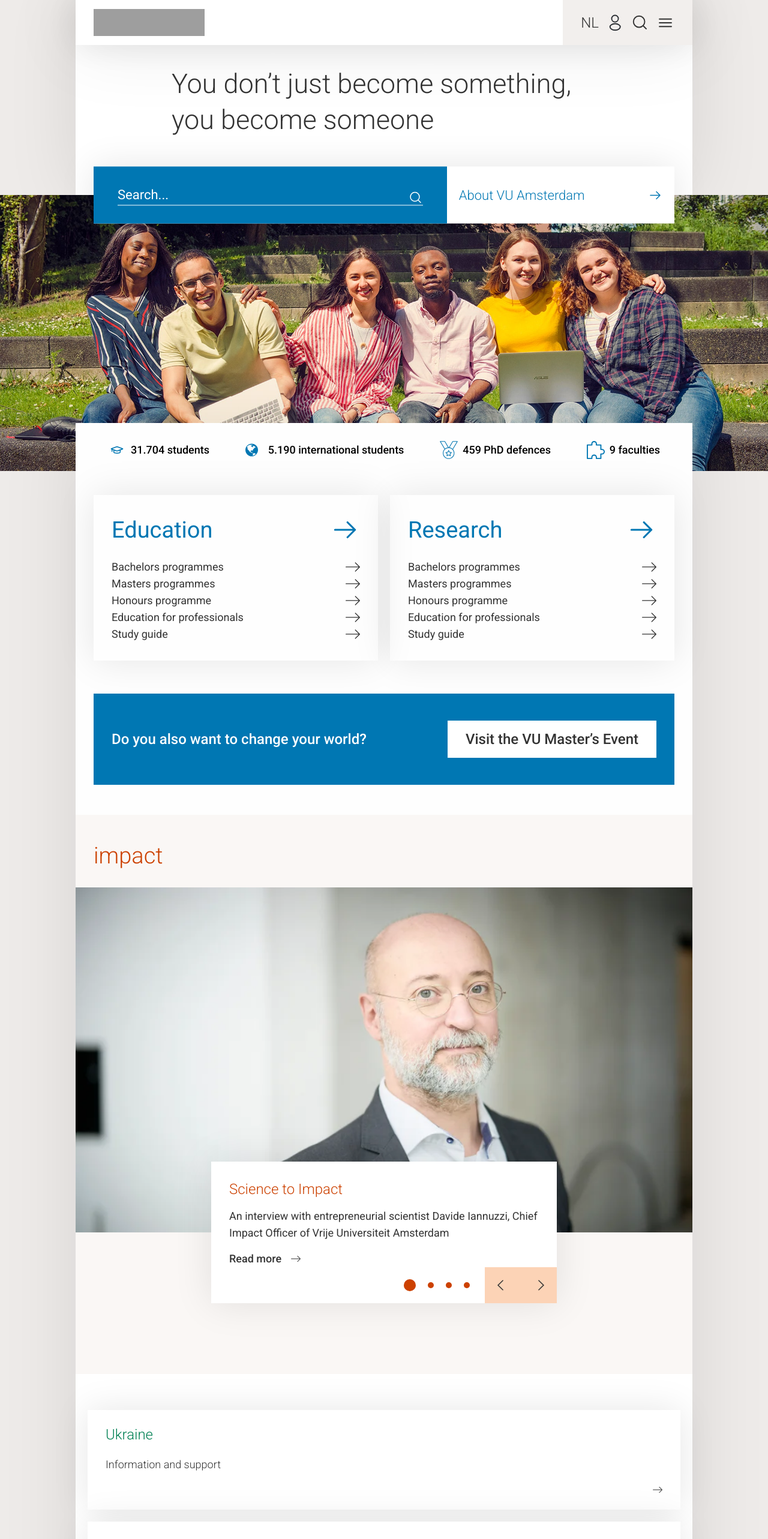
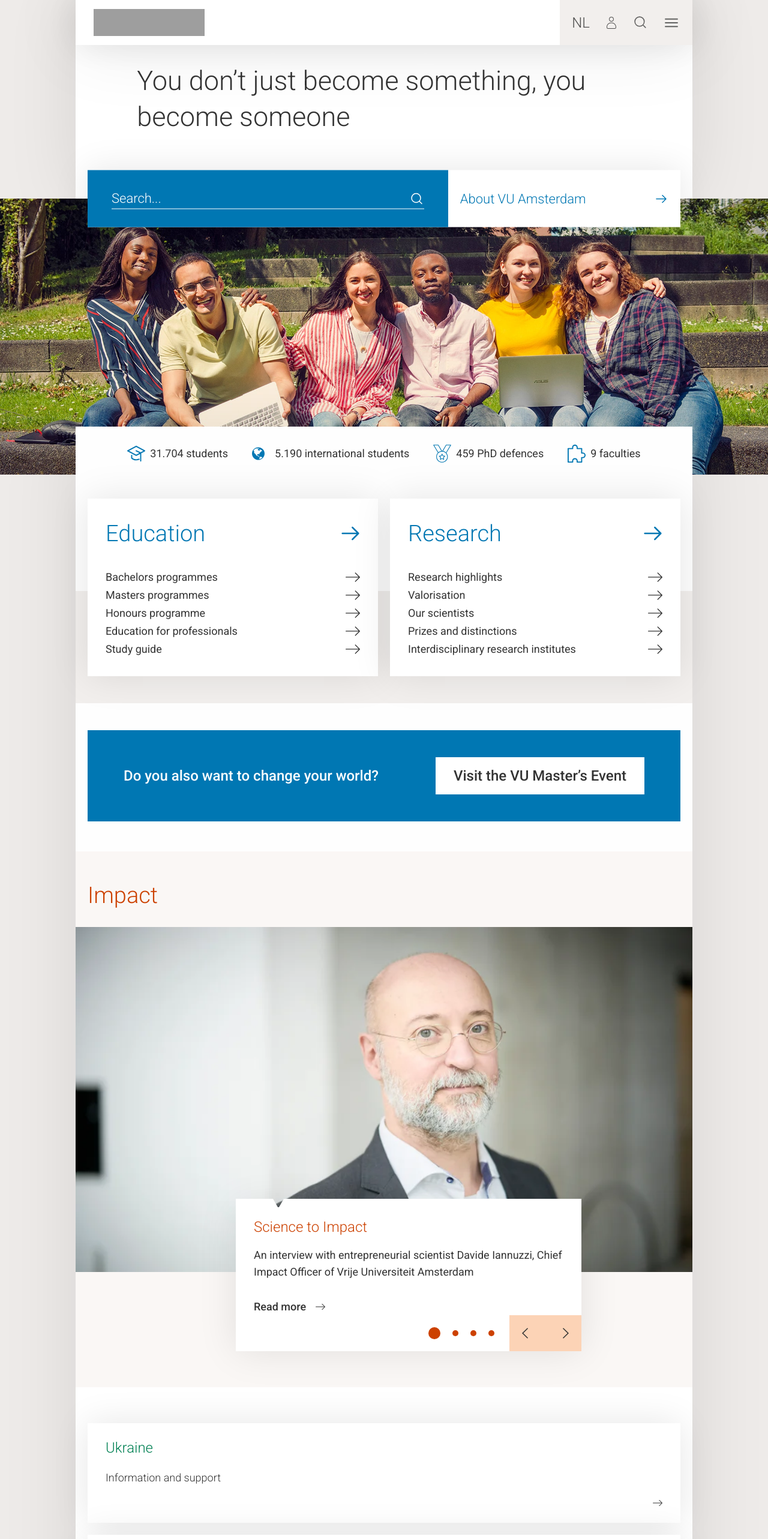
Before and after one commit to izzett222/vri-clone, a Next.js app: page / in a window 1280 px wide. Shown: the top 2565 px of the page at 60% size. Built offline with nearby package versions, Linux system fonts and the light colour scheme; grey boxes are pictures that could not be loaded.

Commit message:
remove inconsistencies

```diff
--- a/components/Header.jsx
+++ b/components/Header.jsx
@@ -1,11 +1,12 @@
 import Image from "next/image";
 import menu from "/public/menu.svg";
 import search from "/public/search.svg";
-import profile from "/public/profile.svg";
 import cross from "/public/cross.svg";
 import NavBar from "./NavBar";
 import { useState } from "react";
 import Wrapper from "./Wrapper";
+import { CiUser } from 'react-icons/ci';
+
 
 export default function Header() {
   const [open, setOpen] = useState(false);
@@ -18,28 +19,27 @@
     <>
       <header className="fixed top-0 left-0 right-0 z-40">
         <Wrapper>
-          <div className={`flex justify-between relative  ${!open && 'shadow-small'} items-center bg-white  h-[60px] sm:h-[75px]`}>
-            {open && <div className="absolute inset-0 w-full h-full bg-white z-10"></div>}
-            <div className="w-[164.44px] h-10 sm:w-[185px] sm:h-[45px] relative ml-5 sm:ml-[30px]">
+          <div className={`flex justify-between  shadow-small items-center bg-white  h-[60px] md:h-[75px]`}>
+            <div className="w-[164.44px] h-10 md:w-[185px] md:h-[45px] relative ml-5 md:ml-[30px]">
               <Image
                 src="https://vu.nl/assets/images/VU-logo-nobg.svg"
                 alt=""
                 fill
               />
             </div>
-            <div className="flex items-center px-5 sm:px-[30px] gap-3 bg-[#f2efed] h-[60px] z-40 sm:h-[75px]">
-              <span className={`${open && "hidden"} text-2xl font-light text-[#333]`}>NL</span>
-              <Image src={profile} alt="" width={30} height={30} className={`${open && "hidden"}`} />
-              <Image src={search} alt="" width={30} height={30} className={`${open && "hidden"}`} />
+            <div className="flex items-center px-5 dm:px-[30px] gap-3 md:gap-6 bg-[#f2efed] h-[60px] z-40 md:h-[75px]">
+              <span className={`${open && "hidden"} text-xl md:text-2xl font-light text-dark  opacity-85`}>NL</span>
+              <CiUser className="w-6 h-6 text-dark opacity-85" />
+              <Image src={search} alt="" width={25} height={25} className={`${open && "hidden"}  opacity-75`} />
               <button onClick={handleClick} className={""}>
-                {!open ? <Image src={menu} alt="" width={30} height={30} /> :
-                <Image src={cross} alt="" width={30} height={30} className={`${open && 'rotate-180'} duration-700`} />}
+                {!open ? <Image src={menu} alt="" width={30} height={30} className="opacity-75" /> :
+                <Image src={cross} alt="" width={30} height={30} className={`${open && 'rotate-180'} duration-700 opacity-75`} />}
               </button>
             </div>
           </div>
         </Wrapper>
       </header>
-      {open && <NavBar />}
+      {open && <NavBar close={handleClick} />}
     </>
   );
 }
--- a/components/Hero.jsx
+++ b/components/Hero.jsx
@@ -1,35 +1,40 @@
 import Image from "next/image";
-import Wrapper from "./Wrapper";
+import IWrapper from "./IWrapper";
 import blueRight from "/public/blue-right.svg";
 import whiteSearch from "/public/white-search.svg";
 
+
 export default function Hero() {
   return (
-    <div className="bg-[#fff] pt-20">
-      <h1 className="font-light lg:mx-[130px] text-[45px] leading-[60px] text-dark pt-[30px] px-5 sm:px-[30px]">
+    <div className="bg-[#fff] pt-[65px] md:pt-20">
+      <IWrapper>
+        <h1 className="font-light text-[33px] leading-[40px] md:-mb-[43px] md:text-[45px] lg:ml-[8.333%] md:leading-[60px] text-dark pt-[25px]">
           You don’t just become something, you become someone
         </h1>
-      <div className="w-full translate-y-1/2 lg:px-[30px]">
-        <div className="flex flex-col md:flex-row shadow-small bg-white 2xl:mx-[130px]">
-          <div className="bg-primary flex-[3] flex px-10 py-[30px] relative">
+      </IWrapper>
+      <IWrapper full>
+        <div className="w-full md:translate-y-1/2 mt-[30px] md:mt-[54px]">
+          <div className="flex flex-col md:flex-row shadow-small bg-white">
+            <div className="bg-primary flex-[3] flex p-5 md:px-10 md:py-[30px] relative">
               <input
                 placeholder="Search..."
-              className="bg-transparent w-full border-b border-white placeholder:text-white text-[22px] leading-[34px]"
+                className="bg-transparent w-full border-b border-white placeholder:text-white font-light leading-[33px] text-lg lg:text-[22px] lg:leading-[34px]"
               />
               <Image
                 src={whiteSearch}
-              className="absolute right-[40px] top-10"
+                className="absolute right-5 md:right-[40px] top-6 md:top-9"
                 alt=""
               />
             </div>
             <div className="flex-[2] flex p-5 items-center">
-            <p className="flex text-primary justify-between w-full text-[22px] leading-[30px] font-light">
+              <p className="flex text-primary justify-between w-full text-lg leading-[30px] md:text-[22px] md:leading-[30px] font-light">
                 <span>About VU Amsterdam</span>
                 <Image alt="" src={blueRight} />
               </p>
             </div>
           </div>
         </div>
+      </IWrapper>
     </div>
   );
 }
--- /dev/null
+++ b/components/IWrapper.jsx
@@ -0,0 +1,7 @@
+export default function IWrapper({children, full}) {
+    return (
+        <div className={`max-w-[1028px] ${full ? "px-0 lg:px-5": "px-5"} mx-auto`}>
+            {children}
+        </div>
+    )
+}
--- a/components/Impact.jsx
+++ b/components/Impact.jsx
@@ -2,6 +2,7 @@
 import right from "/public/right-small.svg";
 import Link from "next/link";
 import blackArrow from "/public/black-right.svg";
+import IWrapper from "./IWrapper";
 export default function Impact() {
   const data = [
     {
@@ -9,15 +10,18 @@
       text: "Information and support",
     },
     {
-      title: "Ukraine",
-      text: "Information and support",
+      title: "VU & Corona",
+      text: "",
     },
   ];
   return (
-    <div className="pt-10 bg-[#faf7f5]">
-      <h2 className="px-5 sm:px-[30px] 2xl:mx-[130px] text-sec font-light text-[38px] leading-[56px] mb-[15px] md:mb-[25px]">
-        impact
+    <div className="pt-[30px] md:pt-[45px] bg-[#faf7f5]">
+      <IWrapper>
+        <h2 className="text-sec font-light text-[30px] leading-[36px] md:text-[38px] md:leading-[56px] mb-[15px] md:mb-[25px]">
+          Impact
         </h2>
+      </IWrapper>
+
       <div>
         <div className="relative w-full h-[188px] md:h-[431px] lg:h-[575px]">
           <Image src={"/impact.webp"} alt="" fill className="object-cover" />
@@ -32,14 +36,23 @@
             <Image src={right} alt="" width={20} height={24} />
           </div>
         </div>
-        <div className="lg:md:w-[576px] md:w-[75%]  relative px-[30px] pt-[30px] pb-[60px] md:-translate-y-1/2 bg-white shadow-small mx-auto">
-          <div className="absolute -top-4 left-0 right-0 h-4"></div>
-          <h4 className="text-2xl text-sec font-light">Science to Impact</h4>
+        <IWrapper full>
+          <div className="lg:w-[58.333%] md:w-[75%]  relative px-[30px] pt-[55px] lg:pt-[15px] 2xl:pt-[45px] pb-[30px] md:pb-[60px] md:-translate-y-[30%] lg:-translate-y-[45%] 2xl:-translate-y-[83%] md:left-[17%] md:relative lg:left-1/4 bg-white shadow-small  2xl:pr-[70px] 2xl:pl-[45px]">
+            <div className="absolute -top-[14.5px] left-0 right-0 h-[14px] hidden lg:flex overflow-hidden">
+              <div className="w-[70px] h-full bg-white skew-x-[30deg] -translate-x-1"></div>
+              <div className="flex-1 h-full bg-white ml-0.5 -skew-x-[30deg] translate-x-1"></div>
+            </div>
+            <h4 className="text-2xl leading-[36px] text-sec font-light">
+              Science to Impact
+            </h4>
             <p className="text-dark my-[15px] text-lg">
               An interview with entrepreneurial scientist Davide Iannuzzi, Chief
               Impact Officer of Vrije Universiteit Amsterdam
             </p>
-          <Link href={"/"} className="flex text-lg font-medium text-dark gap-4">
+            <Link
+              href={"/"}
+              className="flex text-lg font-medium mt-[30px] text-dark gap-4"
+            >
               Read more{" "}
               <Image src={"/black-right.svg"} alt="" width={16} height={18} />
             </Link>
@@ -63,17 +76,19 @@
               </div>
             </div>
           </div>
+        </IWrapper>
       </div>
       <div>
-        <div className="bg-white ">
-          <div className="py-[60px] px-5 flex flex-col gap-5 2xl:mx-[130px]">
+        <div className="bg-white mt-7 md:-mt-10 lg:-mt-12 2xl:-mt-44">
+          <IWrapper>
+            <div className="py-[60px] flex flex-col 2xl:flex-row gap-5">
               {data.map((el, i) => {
                 return (
                   <div
                     key={i}
-                  className="py-[25px] shadow-small gap-5 flex flex-col bg-white px-[30px]"
+                    className="py-[25px] hover:cursor-pointer shadow-small gap-5 flex 2xl:flex-1 flex-col bg-white px-[30px]"
                   >
-                  <h3 className="text-2xl font-light text-[#008053]">
+                    <h3 className={`text-[22px] leading-[32px] md:text-2xl font-light ${i === 0 ? "text-[#008053]" : "text-[#3b2171]"}`}>
                       {el.title}
                     </h3>
                     <p className="text-lg text-dark font-light">{el.text}</p>
@@ -84,6 +99,7 @@
                 );
               })}
             </div>
+          </IWrapper>
         </div>
       </div>
     </div>
--- a/components/Info.jsx
+++ b/components/Info.jsx
@@ -6,6 +6,7 @@
 import blueArrow from "/public/blue-right.svg";
 import blackArrow from "/public/black-right.svg";
 import Link from "next/link";
+import IWrapper from "./IWrapper";
 
 export default function Info() {
   const data = [
@@ -40,39 +41,67 @@
     {
       title: "Research",
       items: [
-        "Bachelors programmes",
-        "Masters programmes",
-        "Honours programme",
-        "Education for professionals",
-        "Study guide",
+        "Research highlights",
+        "Valorisation",
+        "Our scientists",
+        "Prizes and distinctions",
+        "Interdisciplinary research institutes",
       ],
     },
   ];
   return (
-    <div className="lg:-mt-20 bg-[#FEFEFE] pb-[10px] px-5 md:px-[30px] ">
-      <div className="flex gap-x-8 md:flex-wrap justify-center lg:justify-between items-center py-[30px] md:px-6 2xl:px-0 2xl:mx-[130px]">
+    <div className="lg:-mt-20 bg-[#FEFEFE] pb-[10px]">
+      <IWrapper>
+        <div className="flex gap-x-[15px] items-start md:gap-x-10 md:flex-wrap justify-center md:items-center py-[15px] md:py-[30px]">
           {data.map((el, i) => {
             return (
-            <div key={i} className="flex flex-col md:flex-row items-center gap-2">
+              <div
+                key={i}
+                className="flex flex-1 md:flex-initial flex-col md:flex-row items-center gap-2"
+              >
+                <div
+                  className={
+                    "w-[20px] h-[20px] md:w-[30px] md:h-[30px] relative"
+                  }
+                >
                   <Image
                     src={el.img}
-                width={30}
-                className="object-cover"
-                height={30}
+                    // width={30}
+                    className="object-contain"
+                    fill
+                    // height={30}
                     alt=""
                   />
-              <span className="md:text-lg md:font-medium text-center md:text-left">{el.text}</span>
+                </div>
+
+                <span className="md:text-lg font-medium md:font-normal text-dark text-center md:text-left">
+                  {el.text}
+                </span>
               </div>
             );
           })}
         </div>
-      <div className="flex flex-col md:flex-row mt-[30px] pb-[15px] gap-5 2xl:mx-[130px]">
+      </IWrapper>
+      <IWrapper>
+        <div className="flex flex-col relative md:flex-row mt-[7.5px] md:mt-[30px] pb-[15px] gap-5">
+          <div className="absolute top-[25%] md:top-[40%] translate-y-[30px] -right-5 -left-5 bottom-0 bg-[#f2efed]"></div>
           {programs.map((el, i) => {
             return (
-            <div key={i} className={"shadow-small flex-1 p-[30px]"}>
-              <h2 className="text-[38px] text-primary mb-5 leading-[56px] flex w-full justify-between">
+              <div
+                key={i}
+                className={
+                  "shadow-small flex-1 p-5 md:p-[30px] relative z-10 bg-white"
+                }
+              >
+                <h2 className="text-[30px] leading-[36px] md:text-[38px] font-light text-primary mb-2.5 md:mb-[30px] md:leading-[56px] flex w-full items-center justify-between">
                   {el.title}{" "}
-                <Image src={blueArrow} width={50} height={40} alt="" />
+                  <Image
+                    src={blueArrow}
+                    width={40}
+                    height={40}
+                    alt=""
+                    className={"translate-x-1.5 md:translate-x-1"}
+                  />
                 </h2>
                 <div className="flex flex-col">
                   {el.items.map((item, e) => {
@@ -80,7 +109,7 @@
                       <Link
                         key={e}
                         href="/"
-                      className="flex w-full justify-between text-lg text-dark"
+                        className="flex w-full justify-between text-lg leading-[30px] text-dark"
                       >
                         <span>{item}</span>
                         <Image src={blackArrow} width={24} height={18} alt="" />
@@ -92,14 +121,17 @@
             );
           })}
         </div>
-      <div className="bg-primary flex flex-col md:flex-row  py-[45px] px-[30px] justify-center gap-[35px] md:justify-between my-10 items-center text-dark 2xl:mx-[130px]">
+      </IWrapper>
+      <IWrapper>
+        <div className="bg-primary flex flex-col md:flex-row mt-[60px] md:mt-[75px] px-5 pt-[30px] pb-[45px]  md:py-[45px] md:px-[30px] lg:px-[60px] justify-center gap-[35px] md:justify-between mb-6 md:mb-10 items-center text-dark">
           <h3 className="text-white text-2xl font-medium text-center sm:text-left">
             Do you also want to change your world?
           </h3>
-        <button className="py-[15px] px-[30px] bg-white text-2xl font-medium">
+          <button className="py-[15px] px-[30px] bg-white text-left text-2xl font-medium">
             Visit the VU Master’s Event
           </button>
         </div>
+      </IWrapper>
     </div>
   );
 }
--- a/components/Wrapper.jsx
+++ b/components/Wrapper.jsx
@@ -1,5 +1,5 @@
 export default function Wrapper({ children }) {
   return (
-    <div className="max-w-[1028px] 2xl:max-w-[1256px] mx-auto shadow-item">{children}</div>
+    <div className="max-w-[1028px] 2xl:max-w-[1252px] mx-auto shadow-item">{children}</div>
   );
 }
--- a/package.json
+++ b/package.json
@@ -9,12 +9,16 @@
     "lint": "next lint"
   },
   "dependencies": {
+    "@fortawesome/fontawesome-svg-core": "^6.3.0",
+    "@fortawesome/free-solid-svg-icons": "^6.3.0",
+    "@fortawesome/react-fontawesome": "^0.2.0",
     "@next/font": "13.1.6",
     "eslint": "8.34.0",
     "eslint-config-next": "13.1.6",
     "next": "13.1.6",
     "react": "18.2.0",
-    "react-dom": "18.2.0"
+    "react-dom": "18.2.0",
+    "react-icons": "^4.7.1"
   },
   "devDependencies": {
     "autoprefixer": "^10.4.13",
--- a/pages/index.jsx
+++ b/pages/index.jsx
@@ -18,7 +18,7 @@
       <Wrapper>
         <Hero />
       </Wrapper>
-      <div className="bg-banner h-[346px] lg:h-[460px] bg-cover bg-center"></div>
+      <div className="bg-banner h-[170px] md:h-[346px] lg:h-[460px] bg-cover bg-center"></div>
       <Wrapper>
         <Info />
         <Impact />
--- a/tailwind.config.js
+++ b/tailwind.config.js
@@ -16,7 +16,7 @@
       },
       boxShadow: {
         item: "0 0 120px 0 rgba(0, 0, 0, 0.1)",
-        small: "0 0 60px 0 rgba(0,0,0,.1)"
+        small: "0 0 60px 0 rgba(0,0,0, 0.1)"
       },
       colors: {
         primary: "#0077B3",
```
Also changed, not shown: components/NavBar.jsx (+43 -9 lines), components/News.jsx (+34 -8 lines), public/hat.svg, 1 other file (tests, documents, lock files or other folders). Lines whose indentation alone changed are shown as unchanged.
